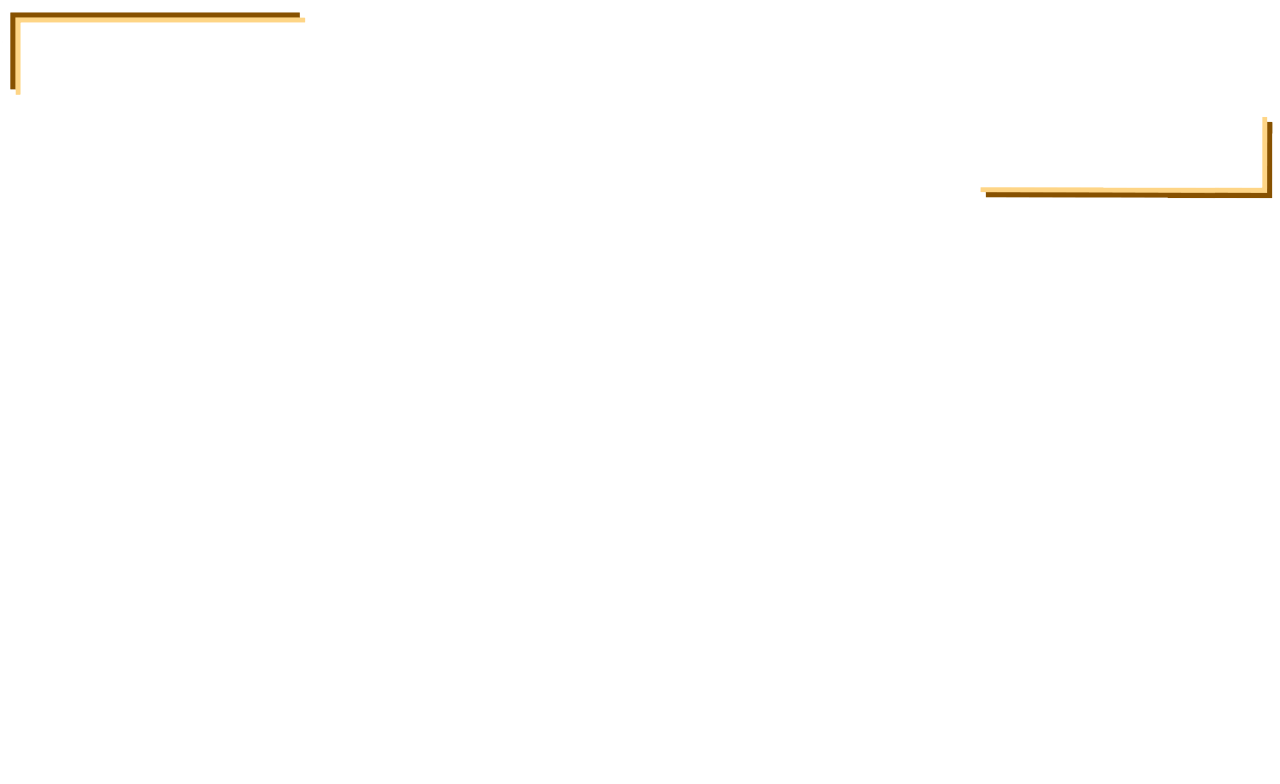
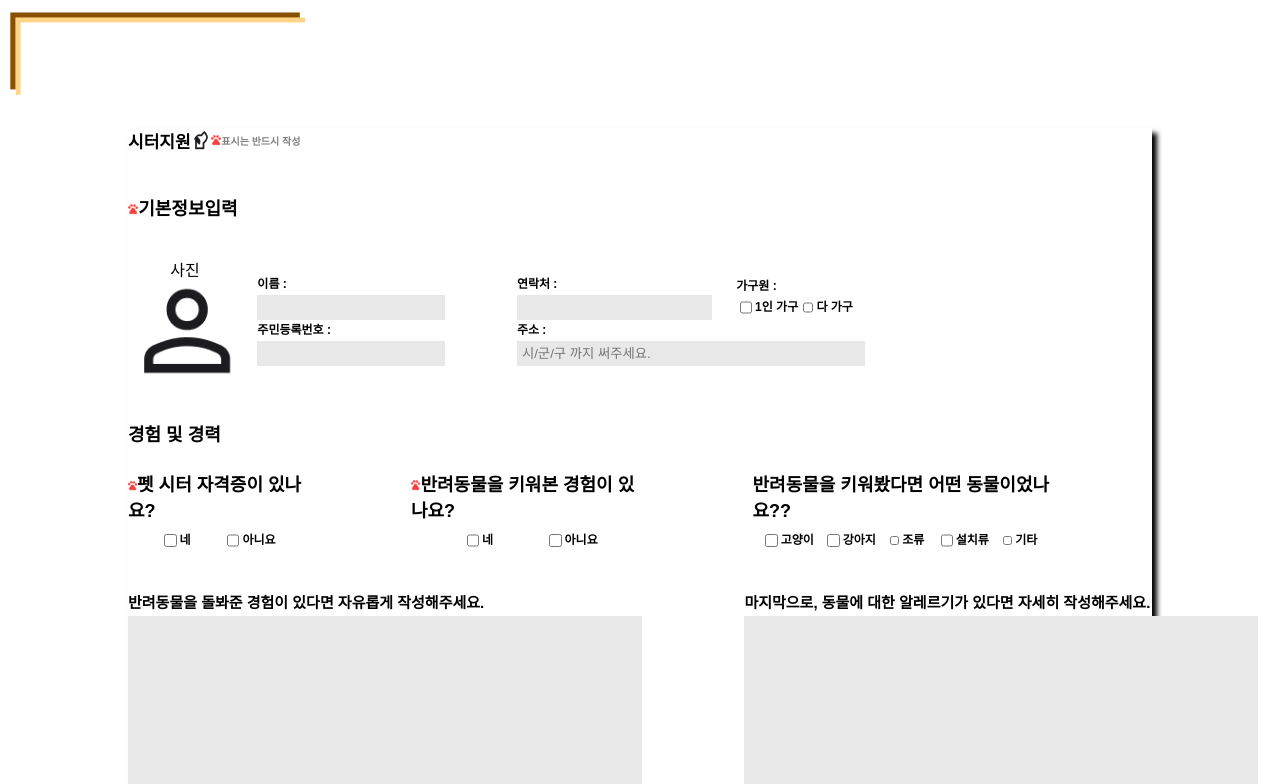
Before and after one commit to PetPal-KITLION/Front-End, a React (Create React App) app in the folder petpal/: page /resume in a window 1280 px wide. Shown: the top 784 px of the page. Built offline with nearby package versions, Linux system fonts and the light colour scheme.

Commit message:
fix: component name

```diff
--- a/petpal/src/App.js
+++ b/petpal/src/App.js
@@ -11,7 +11,6 @@ import ProfilePage from "./pages/ProfilePage";
 import Layout from "./components/Layout";
 import SitterApplyPage from "./pages/SitterApplyPage";
 import ResumePage from "./pages/ResumePage";
-import SitterApply from "./pages/SitterApply";
 
 function App() {
   return (
@@ -27,7 +26,6 @@ function App() {
         <Route path="/admin" element={<AdminPage />} />
         <Route path="/profile" element={<ProfilePage />} />
         <Route path="/resume" element={<ResumePage />} />
-        <Route path="/sitterApply" element={<SitterApply />} />
       </Routes>
     </Layout>
   );
--- a/petpal/src/pages/ResumePage.jsx
+++ b/petpal/src/pages/ResumePage.jsx
@@ -1,11 +1,22 @@
-import React from 'react';
-
+import React from "react";
+import SitterInfo from "../components/SitterInfo";
+import "../style/SitterApply.css";
+import SitterExp from "../components/SitterExp";
+import SitterComment from "../components/SitterComment";
+import SitterApplyHeader from "../components/SitterApplyHeader";
+import SitterButton from "../components/SitterButton";
 const ResumePage = () => {
-    return (
-        <div>
-
-        </div>
-    );
+  return (
+    <div id="sitterApplyDivP">
+      <div id="sitterApplyDiv">
+        <SitterApplyHeader />
+        <SitterInfo />
+        <SitterExp />
+        <SitterComment />
+        <SitterButton />
+      </div>
+    </div>
+  );
 };
 
 export default ResumePage;
--- a/petpal/src/pages/SitterApply.jsx
+++ /dev/null
@@ -1,22 +0,0 @@
-import React from "react";
-import SitterInfo from "../components/SitterInfo";
-import "../style/SitterApply.css";
-import SitterExp from "../components/SitterExp";
-import SitterComment from "../components/SitterComment";
-import SitterApplyHeader from "../components/SitterApplyHeader";
-import SitterButton from "../components/SitterButton";
-const SitterApply = () => {
-  return (
-    <div id="sitterApplyDivP">
-      <div id="sitterApplyDiv">
-        <SitterApplyHeader />
-        <SitterInfo />
-        <SitterExp />
-        <SitterComment />
-        <SitterButton />
-      </div>
-    </div>
-  );
-};
-
-export default SitterApply;
```
